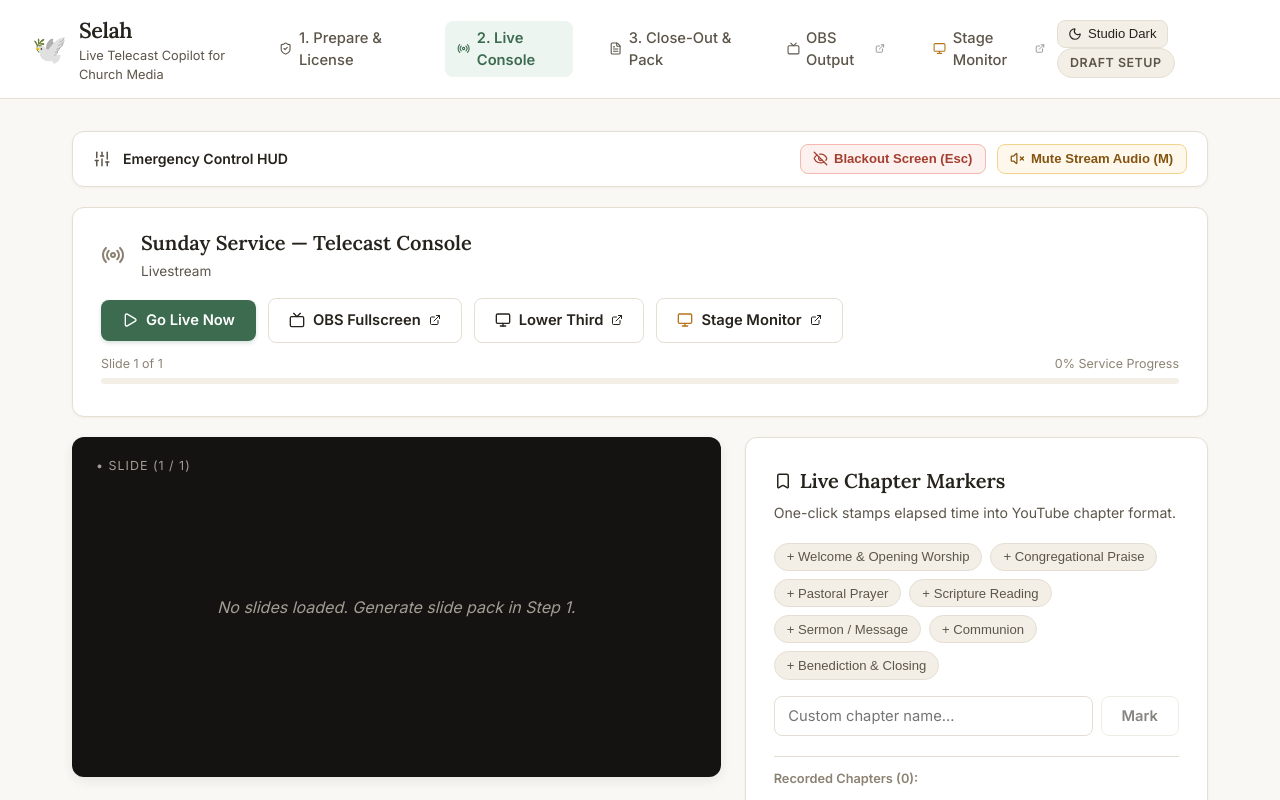
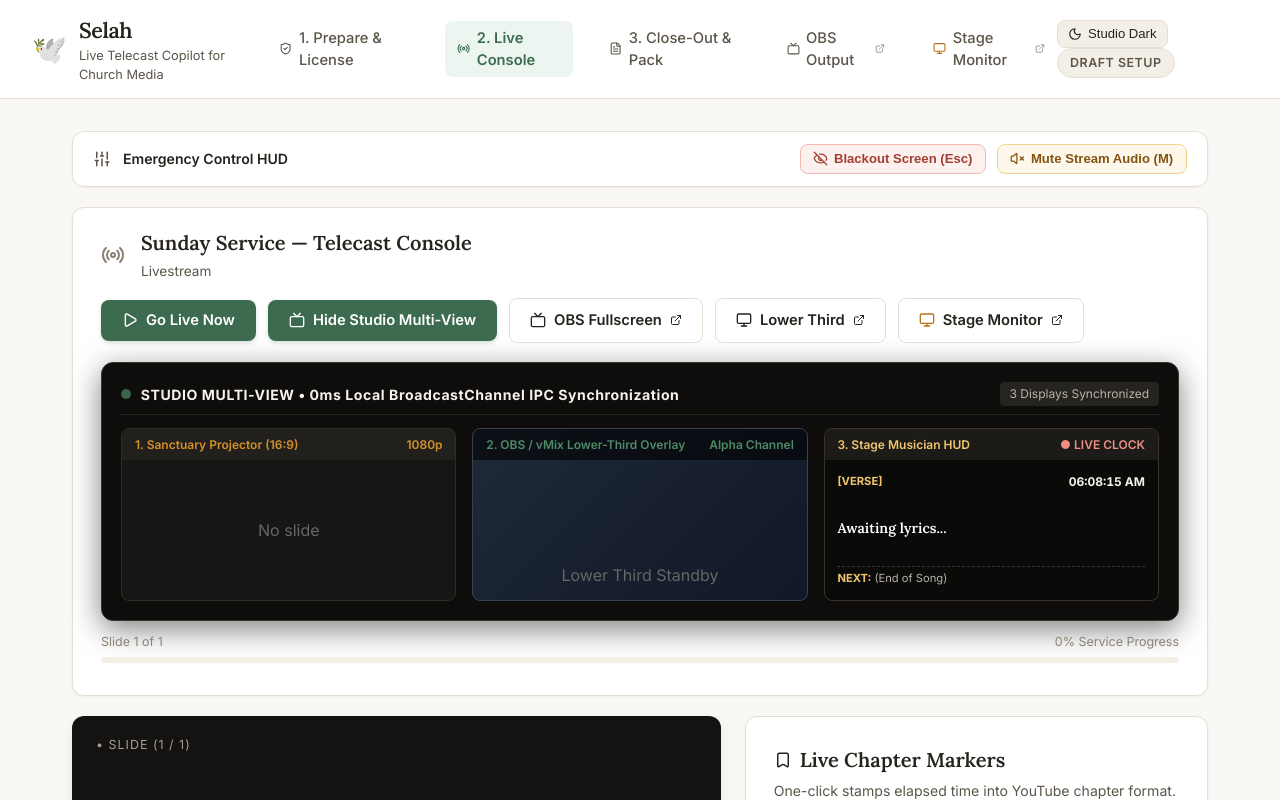
Before and after one commit to N-45div/Selah, a React (Vite) app in the folder frontend/: page /console in a window 1280 px wide. Shown: the top 800 px of the page. Built offline with nearby package versions, Linux system fonts and the light colour scheme.

Commit message:
feat(console): add Live Studio Multi-View simulator for 3-screen real-time broadcast monitoring

```diff
--- a/frontend/src/pages/ConsolePage.jsx
+++ b/frontend/src/pages/ConsolePage.jsx
@@ -26,6 +26,8 @@ export default function ConsolePage({ plan, setPlan, setStreamStatus }) {
   const [isEnding, setIsEnding] = useState(false);
   const [isBlackout, setIsBlackout] = useState(false);
   const [isAudioMutedSafe, setIsAudioMutedSafe] = useState(false);
+  const [showMultiView, setShowMultiView] = useState(true);
+
 
   // Flatten all slides
   const allSlides = useMemo(() => {
@@ -359,6 +361,16 @@ export default function ConsolePage({ plan, setPlan, setStreamStatus }) {
               </button>
             )}
 
+            <button
+              type="button"
+              className={`btn ${showMultiView ? 'btn-primary' : 'btn-secondary'}`}
+              onClick={() => setShowMultiView(!showMultiView)}
+              title="Toggle Live 3-Screen Broadcast Studio Multi-View (Projector + OBS Lower-Third + Stage HUD)"
+            >
+              <Tv size={16} />
+              <span>{showMultiView ? 'Hide Studio Multi-View' : '📺 Live Studio Multi-View'}</span>
+            </button>
+
             <a
               href="/output"
               target="_blank"
@@ -408,6 +420,92 @@ export default function ConsolePage({ plan, setPlan, setStreamStatus }) {
             )}
           </div>
         </div>
+
+        {/* Live 3-Screen Studio Multi-View (Projector + OBS Lower-Third + Stage HUD) */}
+        {showMultiView && (
+          <div style={{ marginTop: '1.2rem', padding: '1.2rem', background: '#0e0d0c', borderRadius: '12px', border: '1px solid #38342c', boxShadow: '0 8px 30px rgba(0,0,0,0.5)' }}>
+            <div style={{ display: 'flex', justifyContent: 'space-between', alignItems: 'center', marginBottom: '0.8rem', borderBottom: '1px solid #262420', paddingBottom: '0.5rem' }}>
+              <div style={{ display: 'flex', alignItems: 'center', gap: '0.6rem' }}>
+                <div style={{ width: '10px', height: '10px', borderRadius: '50%', background: '#4e8a66', animation: 'pulse 1.5s infinite' }} />
+                <span style={{ fontSize: '0.88rem', fontWeight: 700, color: '#f5f2eb', letterSpacing: '0.04em' }}>
+                  STUDIO MULTI-VIEW • 0ms Local BroadcastChannel IPC Synchronization
+                </span>
+              </div>
+              <span style={{ fontSize: '0.75rem', color: '#b8b2a5', background: '#262420', padding: '0.2rem 0.6rem', borderRadius: '4px' }}>
+                3 Displays Synchronized
+              </span>
+            </div>
+
+            <div style={{ display: 'grid', gridTemplateColumns: 'repeat(auto-fit, minmax(280px, 1fr))', gap: '1rem' }}>
+              {/* Screen 1: Sanctuary Projector */}
+              <div style={{ background: '#171614', borderRadius: '8px', border: '1px solid #2e2c26', overflow: 'hidden' }}>
+                <div style={{ padding: '0.4rem 0.8rem', background: '#22201c', fontSize: '0.75rem', fontWeight: 600, color: '#d4912a', display: 'flex', justifyContent: 'space-between' }}>
+                  <span>1. Sanctuary Projector (16:9)</span>
+                  <span>1080p</span>
+                </div>
+                <div style={{ height: '140px', padding: '1rem', display: 'flex', flexDirection: 'column', justifyContent: 'center', alignItems: 'center', textAlign: 'center', opacity: isBlackout ? 0.2 : 1 }}>
+                  {currentSlide ? (
+                    <div>
+                      <div style={{ fontFamily: 'var(--font-serif)', fontSize: '0.95rem', fontWeight: 600, color: '#ffffff', lineHeight: 1.3 }}>
+                        {currentSlide.lines?.slice(0, 2).map((l, i) => <div key={i}>{l}</div>)}
+                      </div>
+                      {currentSlide.transliteration?.length > 0 && (
+                        <div style={{ fontSize: '0.78rem', color: '#d4912a', fontStyle: 'italic', marginTop: '0.3rem' }}>
+                          {currentSlide.transliteration[0]}
+                        </div>
+                      )}
+                    </div>
+                  ) : <span style={{ color: '#666' }}>No slide</span>}
+                </div>
+              </div>
+
+              {/* Screen 2: OBS Transparent Lower-Third */}
+              <div style={{ background: 'linear-gradient(135deg, #1f2937 0%, #111827 100%)', borderRadius: '8px', border: '1px solid #374151', overflow: 'hidden', position: 'relative' }}>
+                <div style={{ padding: '0.4rem 0.8rem', background: 'rgba(0,0,0,0.6)', fontSize: '0.75rem', fontWeight: 600, color: '#4e8a66', display: 'flex', justifyContent: 'space-between' }}>
+                  <span>2. OBS / vMix Lower-Third Overlay</span>
+                  <span>Alpha Channel</span>
+                </div>
+                <div style={{ height: '140px', padding: '0.8rem', display: 'flex', flexDirection: 'column', justifyContent: 'flex-end', opacity: isBlackout ? 0.2 : 1 }}>
+                  {currentSlide ? (
+                    <div style={{ background: 'rgba(10, 10, 9, 0.92)', borderLeft: '4px solid #4e8a66', padding: '0.5rem 0.8rem', borderRadius: '6px', backdropFilter: 'blur(4px)' }}>
+                      <div style={{ fontSize: '0.65rem', color: '#d4912a', fontWeight: 700, textTransform: 'uppercase' }}>
+                        {currentSlide.song_title || 'Worship'}
+                      </div>
+                      <div style={{ fontFamily: 'var(--font-serif)', fontSize: '0.82rem', fontWeight: 600, color: '#fff', lineHeight: 1.2 }}>
+                        {currentSlide.lines?.[0]}
+                      </div>
+                    </div>
+                  ) : <span style={{ color: '#666', textAlign: 'center' }}>Lower Third Standby</span>}
+                </div>
+              </div>
+
+              {/* Screen 3: Musician Stage HUD */}
+              <div style={{ background: '#0a0a09', borderRadius: '8px', border: '1px solid #38342c', overflow: 'hidden' }}>
+                <div style={{ padding: '0.4rem 0.8rem', background: '#1c1b18', fontSize: '0.75rem', fontWeight: 600, color: '#f0c56e', display: 'flex', justifyContent: 'space-between' }}>
+                  <span>3. Stage Musician HUD</span>
+                  <span style={{ color: '#f08e84' }}>● LIVE CLOCK</span>
+                </div>
+                <div style={{ height: '140px', padding: '0.8rem', display: 'flex', flexDirection: 'column', justifyContent: 'space-between', opacity: isBlackout ? 0.2 : 1 }}>
+                  <div style={{ display: 'flex', justifyContent: 'space-between', alignItems: 'center' }}>
+                    <span style={{ fontSize: '0.7rem', color: '#f0c56e', fontWeight: 700 }}>
+                      [{currentSlide?.label || 'VERSE'}]
+                    </span>
+                    <span style={{ fontSize: '0.75rem', fontWeight: 700, color: '#f5f2eb', fontVariantNumeric: 'tabular-nums' }}>
+                      {new Date().toLocaleTimeString([], { hour: '2-digit', minute: '2-digit', second: '2-digit' })}
+                    </span>
+                  </div>
+                  <div style={{ fontFamily: 'var(--font-serif)', fontSize: '0.88rem', fontWeight: 600, color: '#ffffff', lineHeight: 1.2 }}>
+                    {currentSlide?.lines?.[0] || 'Awaiting lyrics...'}
+                  </div>
+                  <div style={{ fontSize: '0.7rem', color: '#b8b2a5', overflow: 'hidden', textOverflow: 'ellipsis', whiteSpace: 'nowrap', borderTop: '1px dashed #333', paddingTop: '0.2rem' }}>
+                    <strong style={{ color: '#f0c56e' }}>NEXT:</strong> {nextSlide?.lines?.[0] || '(End of Song)'}
+                  </div>
+                </div>
+              </div>
+            </div>
+          </div>
+        )}
+
 
         {/* Telemetry Progress Bar */}
         <div className="telemetry-progress-container">
```
